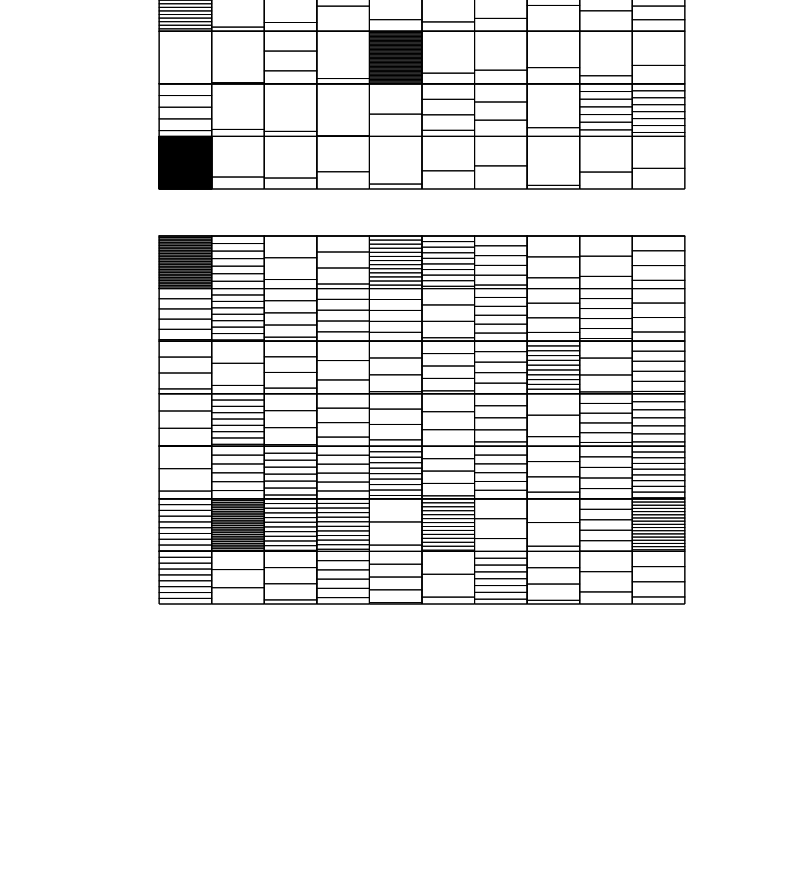
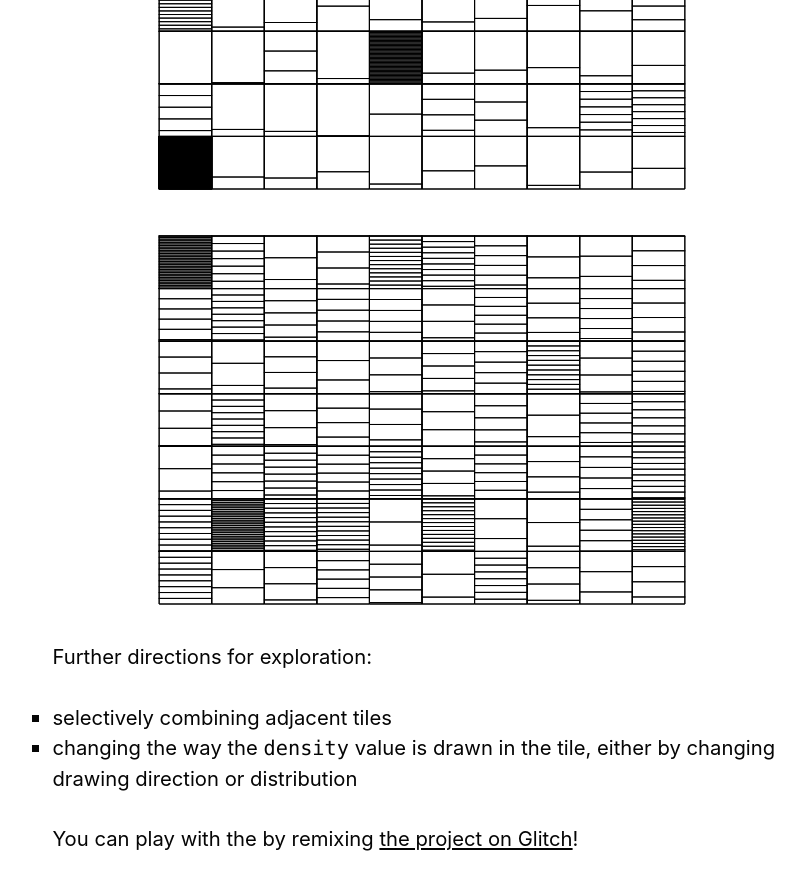
Before and after one commit to ox/ox.github.io, a Jekyll site: the page built from _posts/2019-11-21-tiled-gradients.md, in a window 1280 px wide and 900 px high, scrolled down 2201 px. Shown: the top 890 px of the window, without its empty margins (218-1023 px from the left). Built offline with Jekyll 4.4.1, drawn with Linux system fonts in a browser that asks for light colours; before the commit the page ends 2858 px from its top, so only the background shows below that.

Commit message:
add further exploration directions to tiled-gradients

```diff
--- a/_posts/2019-11-21-tiled-gradients.md
+++ b/_posts/2019-11-21-tiled-gradients.md
@@ -29,3 +29,10 @@ I then substituted pure randomness for some Perlin noise which sampled the top-l
 <figure>
   <img src="/assets/images/tiled-gradients/rendering-tiled-gradient-1-1574376286490.svg">
 </figure>
+
+Further directions for exploration:
+
+- selectively combining adjacent tiles
+- changing the way the `density` value is drawn in the tile, either by changing drawing direction or distribution
+
+You can play with the by remixing [the project on Glitch](https://glitch.com/~tiled-gradient-1)!
```
